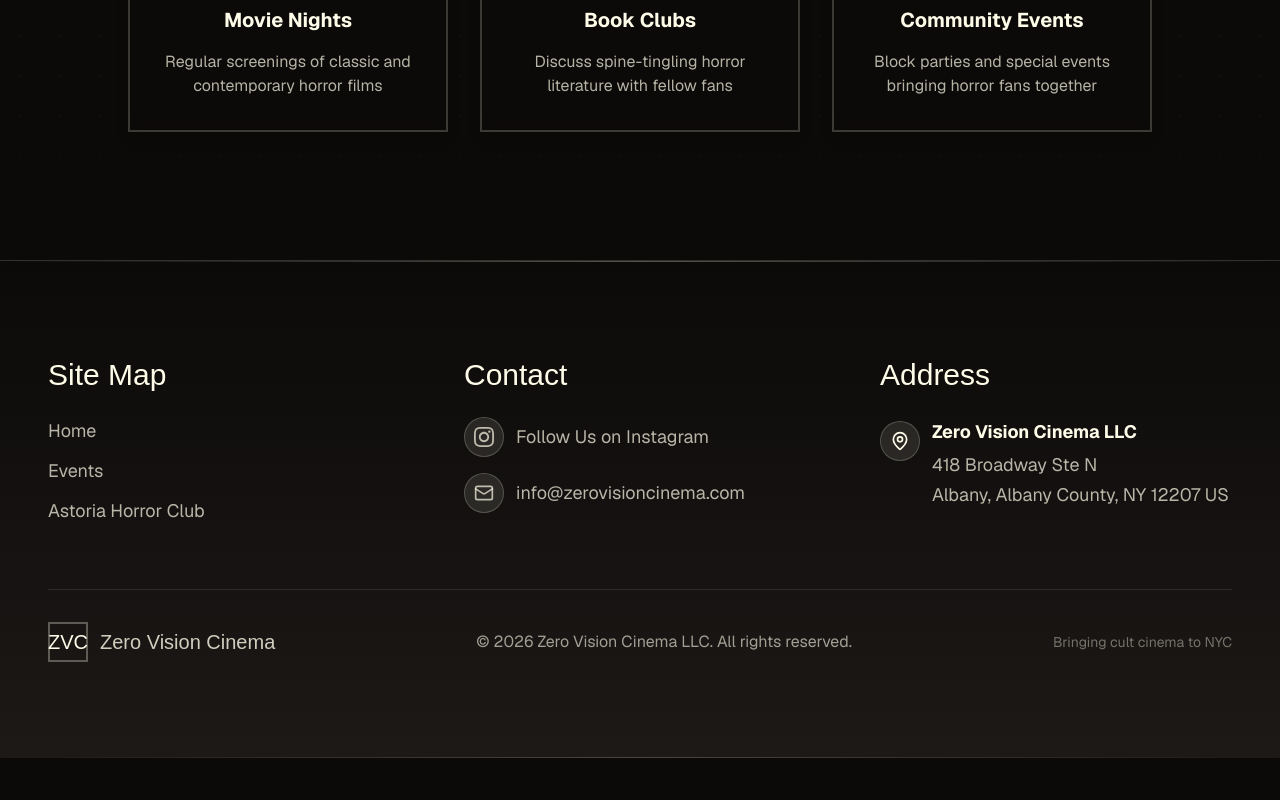
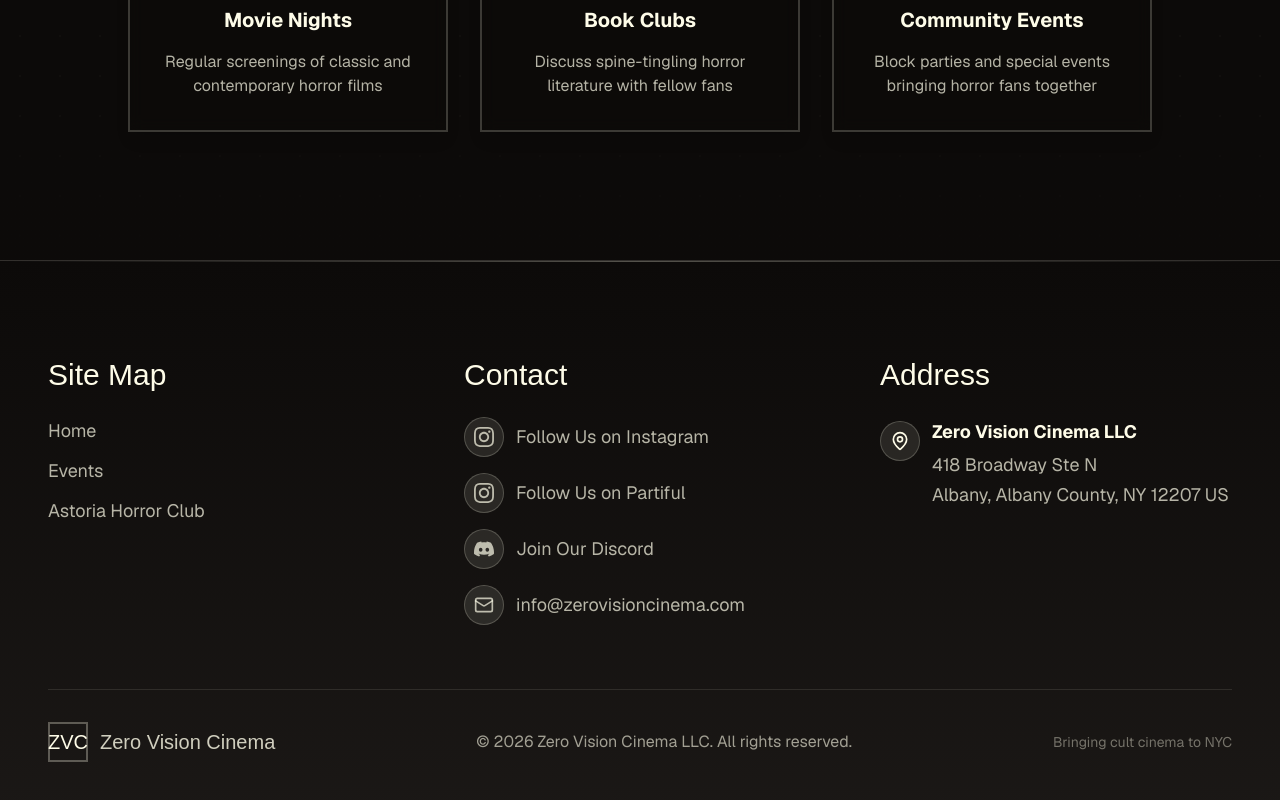
Before and after one commit to TomHerrmann/zero-vision-cinema, a Next.js app: page /astoriahorrorclub in a window 1280 px wide. Shown: the part 1184-1984 px from the top of the page. Before the commit the page ends 1942 px from the top, so only its background shows below. Built offline with nearby package versions, Linux system fonts and the light colour scheme; a web font is replaced by a local one.

Commit message:
update email + footer

```diff
--- a/app/contsants/constants.ts
+++ b/app/contsants/constants.ts
@@ -30,6 +30,11 @@ export const AHC_INSTAGRAM_ICON_SVG_URL =
 
 export const INSTAGRAM_ICON_PNG_URL =
   'https://fzuxxxhgqwm9izz9.public.blob.vercel-storage.com/Instagram_Glyph_Gradient-f1H8nHmWH5InPn0jgDAxscCxtVphBD.png';
+
+export const PARTIFUL_ICON_PNG_URL =
+  'https://s7qtxjaxzhtgrxvy.public.blob.vercel-storage.com/partiful_logo.jpeg';
+
+export const PARTIFUL_URL = 'https://partiful.com/u/GGfjIuDoDw3xgbwzkTmf';
 
 export const STATUS_CODES = {
   Continue: 100,
--- a/components/footer/footer.tsx
+++ b/components/footer/footer.tsx
@@ -5,6 +5,9 @@ import {
   ADDRESS_LINE_2,
   ZVC_EMAIL_ADDRESS,
   LLC_NAME,
+  ZVC_INSTAGRAM_URL,
+  PARTIFUL_URL,
+  AHC_DISCORD_URL,
 } from '@/app/contsants/constants';
 import { cn } from '@/utils/utils';
 import { Mail, MapPin } from 'lucide-react';
@@ -20,10 +23,12 @@ const Footer = () => {
         <div className="grid grid-cols-1 md:grid-cols-3 gap-12 md:gap-16 mb-16">
           {/* Site Map */}
           <div className="text-center md:text-left">
-            <h5 className={cn(
+            <h5
+              className={cn(
                 'font-rubik-glitch text-2xl md:text-3xl mb-6',
                 'text-foreground'
-            )}>
+              )}
+            >
               Site Map
             </h5>
             <nav className="flex flex-col gap-3">
@@ -46,15 +51,17 @@ const Footer = () => {
 
           {/* Contact */}
           <div className="text-center md:text-left">
-            <h5 className={cn(
+            <h5
+              className={cn(
                 'font-rubik-glitch text-2xl md:text-3xl mb-6',
                 'text-foreground'
-            )}>
+              )}
+            >
               Contact
             </h5>
             <div className="space-y-4">
               <Link
-                href="https://www.instagram.com/zerovisioncinema/"
+                href={ZVC_INSTAGRAM_URL}
                 target="_blank"
                 className={cn(
                   'group flex items-center gap-3 text-foreground/70',
@@ -63,11 +70,57 @@ const Footer = () => {
                 )}
               >
                 <div className="w-10 h-10 rounded-full bg-primary/10 border border-primary/20 flex items-center justify-center group-hover:bg-primary/20 transition-colors">
-                  <svg className="w-5 h-5" fill="currentColor" viewBox="0 0 24 24">
-                    <path d="M12 2.163c3.204 0 3.584.012 4.85.07 3.252.148 4.771 1.691 4.919 4.919.058 1.265.069 1.645.069 4.849 0 3.205-.012 3.584-.069 4.849-.149 3.225-1.664 4.771-4.919 4.919-1.266.058-1.644.07-4.85.07-3.204 0-3.584-.012-4.849-.07-3.26-.149-4.771-1.699-4.919-4.92-.058-1.265-.07-1.644-.07-4.849 0-3.204.013-3.583.07-4.849.149-3.227 1.664-4.771 4.919-4.919 1.266-.057 1.645-.069 4.849-.069zm0-2.163c-3.259 0-3.667.014-4.947.072-4.358.2-6.78 2.618-6.98 6.98-.059 1.281-.073 1.689-.073 4.948 0 3.259.014 3.668.072 4.948.2 4.358 2.618 6.78 6.98 6.98 1.281.058 1.689.072 4.948.072 3.259 0 3.668-.014 4.948-.072 4.354-.2 6.782-2.618 6.979-6.98.059-1.28.073-1.689.073-4.948 0-3.259-.014-3.667-.072-4.947-.196-4.354-2.617-6.78-6.979-6.98-1.281-.059-1.69-.073-4.949-.073zm0 5.838c-3.403 0-6.162 2.759-6.162 6.162s2.759 6.163 6.162 6.163 6.162-2.759 6.162-6.163c0-3.403-2.759-6.162-6.162-6.162zm0 10.162c-2.209 0-4-1.79-4-4 0-2.209 1.791-4 4-4s4 1.791 4 4c0 2.21-1.791 4-4 4zm6.406-11.845c-.796 0-1.441.645-1.441 1.44s.645 1.44 1.441 1.44c.795 0 1.439-.645 1.439-1.44s-.644-1.44-1.439-1.44z"/>
+                  <svg
+                    className="w-5 h-5"
+                    fill="currentColor"
+                    viewBox="0 0 24 24"
+                  >
+                    <path d="M12 2.163c3.204 0 3.584.012 4.85.07 3.252.148 4.771 1.691 4.919 4.919.058 1.265.069 1.645.069 4.849 0 3.205-.012 3.584-.069 4.849-.149 3.225-1.664 4.771-4.919 4.919-1.266.058-1.644.07-4.85.07-3.204 0-3.584-.012-4.849-.07-3.26-.149-4.771-1.699-4.919-4.92-.058-1.265-.07-1.644-.07-4.849 0-3.204.013-3.583.07-4.849.149-3.227 1.664-4.771 4.919-4.919 1.266-.057 1.645-.069 4.849-.069zm0-2.163c-3.259 0-3.667.014-4.947.072-4.358.2-6.78 2.618-6.98 6.98-.059 1.281-.073 1.689-.073 4.948 0 3.259.014 3.668.072 4.948.2 4.358 2.618 6.78 6.98 6.98 1.281.058 1.689.072 4.948.072 3.259 0 3.668-.014 4.948-.072 4.354-.2 6.782-2.618 6.979-6.98.059-1.28.073-1.689.073-4.948 0-3.259-.014-3.667-.072-4.947-.196-4.354-2.617-6.78-6.979-6.98-1.281-.059-1.69-.073-4.949-.073zm0 5.838c-3.403 0-6.162 2.759-6.162 6.162s2.759 6.163 6.162 6.163 6.162-2.759 6.162-6.163c0-3.403-2.759-6.162-6.162-6.162zm0 10.162c-2.209 0-4-1.79-4-4 0-2.209 1.791-4 4-4s4 1.791 4 4c0 2.21-1.791 4-4 4zm6.406-11.845c-.796 0-1.441.645-1.441 1.44s.645 1.44 1.441 1.44c.795 0 1.439-.645 1.439-1.44s-.644-1.44-1.439-1.44z" />
                   </svg>
                 </div>
                 <span className="text-lg">Follow Us on Instagram</span>
+              </Link>
+
+              <Link
+                href={PARTIFUL_URL}
+                target="_blank"
+                className={cn(
+                  'group flex items-center gap-3 text-foreground/70',
+                  'hover:text-primary transition-colors duration-200',
+                  'justify-center md:justify-start'
+                )}
+              >
+                <div className="w-10 h-10 rounded-full bg-primary/10 border border-primary/20 flex items-center justify-center group-hover:bg-primary/20 transition-colors">
+                  <svg
+                    className="w-5 h-5"
+                    fill="currentColor"
+                    viewBox="0 0 24 24"
+                  >
+                    <path d="M12 2.163c3.204 0 3.584.012 4.85.07 3.252.148 4.771 1.691 4.919 4.919.058 1.265.069 1.645.069 4.849 0 3.205-.012 3.584-.069 4.849-.149 3.225-1.664 4.771-4.919 4.919-1.266.058-1.644.07-4.85.07-3.204 0-3.584-.012-4.849-.07-3.26-.149-4.771-1.699-4.919-4.92-.058-1.265-.07-1.644-.07-4.849 0-3.204.013-3.583.07-4.849.149-3.227 1.664-4.771 4.919-4.919 1.266-.057 1.645-.069 4.849-.069zm0-2.163c-3.259 0-3.667.014-4.947.072-4.358.2-6.78 2.618-6.98 6.98-.059 1.281-.073 1.689-.073 4.948 0 3.259.014 3.668.072 4.948.2 4.358 2.618 6.78 6.98 6.98 1.281.058 1.689.072 4.948.072 3.259 0 3.668-.014 4.948-.072 4.354-.2 6.782-2.618 6.979-6.98.059-1.28.073-1.689.073-4.948 0-3.259-.014-3.667-.072-4.947-.196-4.354-2.617-6.78-6.979-6.98-1.281-.059-1.69-.073-4.949-.073zm0 5.838c-3.403 0-6.162 2.759-6.162 6.162s2.759 6.163 6.162 6.163 6.162-2.759 6.162-6.163c0-3.403-2.759-6.162-6.162-6.162zm0 10.162c-2.209 0-4-1.79-4-4 0-2.209 1.791-4 4-4s4 1.791 4 4c0 2.21-1.791 4-4 4zm6.406-11.845c-.796 0-1.441.645-1.441 1.44s.645 1.44 1.441 1.44c.795 0 1.439-.645 1.439-1.44s-.644-1.44-1.439-1.44z" />
+                  </svg>
+                </div>
+                <span className="text-lg">Follow Us on Partiful</span>
+              </Link>
+
+              <Link
+                href={AHC_DISCORD_URL}
+                target="_blank"
+                className={cn(
+                  'group flex items-center gap-3 text-foreground/70',
+                  'hover:text-primary transition-colors duration-200',
+                  'justify-center md:justify-start'
+                )}
+              >
+                <div className="w-10 h-10 rounded-full bg-primary/10 border border-primary/20 flex items-center justify-center group-hover:bg-primary/20 transition-colors">
+                  <svg
+                    className="w-5 h-5"
+                    fill="currentColor"
+                    viewBox="0 0 24 24"
+                  >
+                    <path d="M20.317 4.3698a19.7913 19.7913 0 00-4.8851-1.5152.0741.0741 0 00-.0785.0371c-.211.3753-.4447.8648-.6083 1.2495-1.8447-.2762-3.68-.2762-5.4868 0-.1636-.3933-.4058-.8742-.6177-1.2495a.077.077 0 00-.0785-.037 19.7363 19.7363 0 00-4.8852 1.515.0699.0699 0 00-.0321.0277C.5334 9.0458-.319 13.5799.0992 18.0578a.0824.0824 0 00.0312.0561c2.0528 1.5076 4.0413 2.4228 5.9929 3.0294a.0777.0777 0 00.0842-.0276c.4616-.6304.8731-1.2952 1.226-1.9942a.076.076 0 00-.0416-.1057c-.6528-.2476-1.2743-.5495-1.8722-.8923a.077.077 0 01-.0076-.1277c.1258-.0943.2517-.1923.3718-.2914a.0743.0743 0 01.0776-.0105c3.9278 1.7933 8.18 1.7933 12.0614 0a.0739.0739 0 01.0785.0095c.1202.099.246.1981.3728.2924a.077.077 0 01-.0066.1276 12.2986 12.2986 0 01-1.873.8914.0766.0766 0 00-.0407.1067c.3604.698.7719 1.3628 1.225 1.9932a.076.076 0 00.0842.0286c1.961-.6067 3.9495-1.5219 6.0023-3.0294a.077.077 0 00.0313-.0552c.5004-5.177-.8382-9.6739-3.5485-13.6604a.061.061 0 00-.0312-.0286zM8.02 15.3312c-1.1825 0-2.1569-1.0857-2.1569-2.419 0-1.3332.9555-2.4189 2.157-2.4189 1.2108 0 2.1757 1.0952 2.1568 2.419-.0189 1.3332-.9555 2.4189-2.1569 2.4189zm7.9748 0c-1.1825 0-2.1569-1.0857-2.1569-2.419 0-1.3332.9554-2.4189 2.1569-2.4189 1.2108 0 2.1757 1.0952 2.1568 2.419 0 1.3332-.946 2.4189-2.1568 2.4189Z" />
+                  </svg>
+                </div>
+                <span className="text-lg">Join Our Discord</span>
               </Link>
 
               <Link
@@ -89,10 +142,12 @@ const Footer = () => {
 
           {/* Address */}
           <div className="text-center md:text-left">
-            <h5 className={cn(
+            <h5
+              className={cn(
                 'font-rubik-glitch text-2xl md:text-3xl mb-6',
                 'text-foreground'
-            )}>
+              )}
+            >
               Address
             </h5>
             <div className="flex items-start gap-3 text-foreground/70 justify-center md:justify-start">
@@ -100,7 +155,9 @@ const Footer = () => {
                 <MapPin className="w-5 h-5 text-primary" />
               </div>
               <address className="not-italic text-lg leading-relaxed text-left">
-                <strong className="text-foreground block mb-1">{LLC_NAME}</strong>
+                <strong className="text-foreground block mb-1">
+                  {LLC_NAME}
+                </strong>
                 <p>{ADDRESS_LINE_1}</p>
                 <p>{ADDRESS_LINE_2}</p>
               </address>
@@ -114,7 +171,9 @@ const Footer = () => {
             {/* Logo/Brand */}
             <div className="flex items-center gap-3">
               <div className="w-10 h-10 border-2 border-primary/30 flex items-center justify-center">
-                <span className="font-rubik-glitch text-primary text-xl">ZVC</span>
+                <span className="font-rubik-glitch text-primary text-xl">
+                  ZVC
+                </span>
               </div>
               <span className="font-rubik-glitch text-xl text-foreground/80">
                 Zero Vision Cinema
--- a/emails/TicketEmail.tsx
+++ b/emails/TicketEmail.tsx
@@ -11,6 +11,11 @@ import {
 } from '@react-email/components';
 import { RichText } from '@payloadcms/richtext-lexical/react';
 import { SerializedEditorState } from '@payloadcms/richtext-lexical/lexical';
+import {
+  AHC_DISCORD_URL,
+  PARTIFUL_URL,
+  ZVC_INSTAGRAM_URL,
+} from '@/app/contsants/constants';
 
 interface Props {
   eventName: string;
@@ -229,6 +234,52 @@ export default function TicketEmail({
                                     textAlign: 'center',
                                   }}
                                 >
+                                  {/* Admits Section - Simplified */}
+                                  <table
+                                    width="100%"
+                                    cellPadding="0"
+                                    cellSpacing="0"
+                                  >
+                                    <tr>
+                                      <td
+                                        style={{
+                                          textAlign: 'center',
+                                          borderTop: '1px solid #cccccc',
+                                          paddingTop: '16px',
+                                        }}
+                                      >
+                                        <div style={gmailAdmitLabel}>
+                                          ADMITS
+                                        </div>
+                                        <div style={gmailAdmitNumber}>
+                                          {quantity}
+                                        </div>
+                                      </td>
+                                    </tr>
+                                  </table>
+
+                                  {/* Event Image - Simplified */}
+                                  <table
+                                    width="100%"
+                                    cellPadding="0"
+                                    cellSpacing="0"
+                                  >
+                                    <tr>
+                                      <td
+                                        align="center"
+                                        style={{ padding: '20px 0' }}
+                                      >
+                                        <img
+                                          src={eventImage}
+                                          width="200"
+                                          height="300"
+                                          alt="Event Poster"
+                                          style={gmailEventImageStyle}
+                                        />
+                                      </td>
+                                    </tr>
+                                  </table>
+
                                   {/* Date - Simplified */}
                                   <table
                                     width="100%"
@@ -261,52 +312,6 @@ export default function TicketEmail({
                                             hour12: true,
                                             timeZone: 'America/New_York',
                                           })}
-                                        </div>
-                                      </td>
-                                    </tr>
-                                  </table>
-
-                                  {/* Event Image - Simplified */}
-                                  <table
-                                    width="100%"
-                                    cellPadding="0"
-                                    cellSpacing="0"
-                                  >
-                                    <tr>
-                                      <td
-                                        align="center"
-                                        style={{ padding: '20px 0' }}
-                                      >
-                                        <img
-                                          src={eventImage}
-                                          width="200"
-                                          height="300"
-                                          alt="Event Poster"
-                                          style={gmailEventImageStyle}
-                                        />
-                                      </td>
-                                    </tr>
-                                  </table>
-
-                                  {/* Admits Section - Simplified */}
-                                  <table
-                                    width="100%"
-                                    cellPadding="0"
-                                    cellSpacing="0"
-                                  >
-                                    <tr>
-                                      <td
-                                        style={{
-                                          textAlign: 'center',
-                                          borderTop: '1px solid #cccccc',
-                                          paddingTop: '16px',
-                                        }}
-                                      >
-                                        <div style={gmailAdmitLabel}>
-                                          ADMITS
-                                        </div>
-                                        <div style={gmailAdmitNumber}>
-                                          {quantity}
                                         </div>
                                       </td>
                                     </tr>
@@ -620,6 +625,72 @@ export default function TicketEmail({
                     </tr>
                   </table>
                 )}
+
+                {/* Community Links Section */}
+                <table
+                  width="100%"
+                  cellPadding="0"
+                  cellSpacing="0"
+                  style={section}
+                >
+                  <tr>
+                    <td style={sectionContent} className="gmail-mobile-padding">
+                      <Heading style={sectionTitle} className="gmail-font-fix">
+                        Join the Community
+                      </Heading>
+                      <Text
+                        style={contactDescription}
+                        className="gmail-font-fix"
+                      >
+                        Stay connected and never miss an update!
+                      </Text>
+                      <table width="100%" cellPadding="0" cellSpacing="0">
+                        <tr>
+                          <td align="center">
+                            <Text
+                              style={contactItem}
+                              className="gmail-font-fix"
+                            >
+                              <Link
+                                href={ZVC_INSTAGRAM_URL}
+                                style={contactLink}
+                              >
+                                Follow us on Instagram
+                              </Link>
+                            </Text>
+                            <Text
+                              style={contactItem}
+                              className="gmail-font-fix"
+                            >
+                              <Link href={PARTIFUL_URL} style={contactLink}>
+                                Follow us on Partiful
+                              </Link>
+                            </Text>
+                            <Text
+                              style={contactItem}
+                              className="gmail-font-fix"
+                            >
+                              <Link
+                                href="https://zerovisioncinema.com#newsletter"
+                                style={contactLink}
+                              >
+                                Join our Mailing List
+                              </Link>
+                            </Text>
+                            <Text
+                              style={contactItem}
+                              className="gmail-font-fix"
+                            >
+                              <Link href={AHC_DISCORD_URL} style={contactLink}>
+                                Join our Discord
+                              </Link>
+                            </Text>
+                          </td>
+                        </tr>
+                      </table>
+                    </td>
+                  </tr>
+                </table>
 
                 {/* Contact Section */}
                 <table
```
Also changed, not shown: 1 other file (tests, documents, lock files or other folders). Lines whose indentation alone changed are shown as unchanged.
